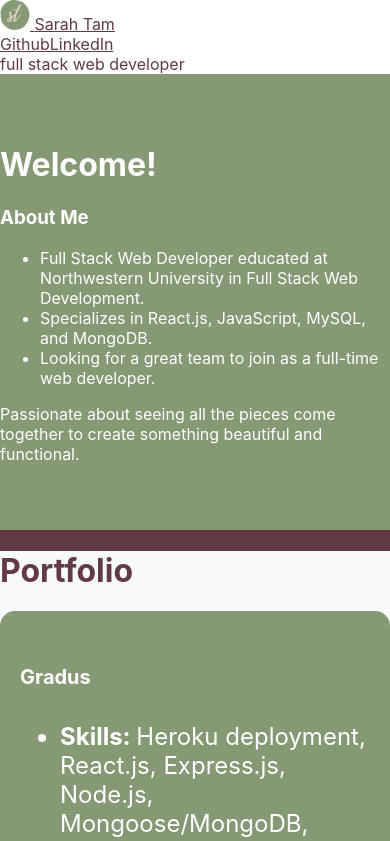
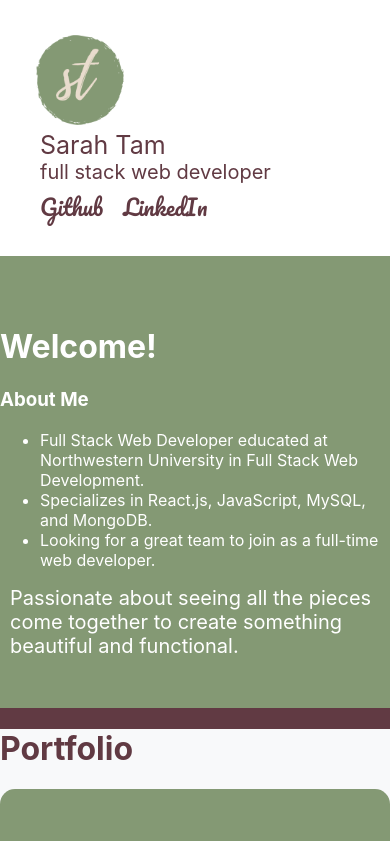
Before and after one commit to sarahtam718/react-portfolio, a React (Create React App) app: page / in a window 390 px wide. Shown: the top 841 px of the page. Built offline with nearby package versions, Linux system fonts and the light colour scheme.

Commit message:
styled the navbar - so pretty and mobile-friendly!

```diff
--- a/public/index.html
+++ b/public/index.html
@@ -7,6 +7,10 @@
     <meta name="theme-color" content="#000000" />
     <link
       href="https://fonts.googleapis.com/css?family=Roboto+Mono&display=swap"
+      rel="stylesheet"
+    />
+    <link
+      href="https://fonts.googleapis.com/css?family=Pacifico&display=swap"
       rel="stylesheet"
     />
     <!--
--- a/src/App.css
+++ b/src/App.css
@@ -4,12 +4,60 @@
   --text-color: white;
   --portfolio-container-color: #f8f9fa;
 }
-.card-title {
+
+* {
+  box-sizing: border-box;
+}
+
+nav {
+  background-color: white;
+  color: var(--background-site-color);
+  display: flex;
+  flex-wrap: wrap;
+  justify-content: flex-start;
+  padding: 30px;
+}
+
+.logo {
+  width: 100px;
+  height: 100px;
+  padding: 5px;
+}
+
+a {
+  color: var(--background-site-color);
+  padding-left: 10px;
+  text-decoration: none;
+  padding-right: 10px;
+}
+
+.nav-links {
+  display: flex;
+  flex-direction: column;
+  flex-wrap: wrap;
+  justify-content: space-evenly;
+}
+
+p {
+  margin-block-start: 0em;
+  margin-block-end: 0em;
+  padding-left: 10px;
   font-size: 20px;
 }
 
-* {
-  box-sizing: border-box;
+.name-link {
+  font-size: 25px;
+}
+
+.site-links {
+  font-family: 'Pacifico', cursive;
+  display: flex;
+  font-size: 22px;
+  padding-top: 3px;
+}
+
+.card-title {
+  font-size: 20px;
 }
 /* .link-button.btn {
   font-family: 'Montserrat', sans-serif;
--- a/src/components/navbar.js
+++ b/src/components/navbar.js
@@ -1,47 +1,19 @@
-import React from "react";
-import SmallLogo from "./images/small-green-dot-logo.png";
+import React from 'react';
+import SmallLogo from './images/small-green-dot-logo.png';
 
 const Navbar = () => (
-  <nav
-    className="navbar navbar-light bg-light shadow"
-    style={{
-      backgroundColor: "white",
-      color: "#613a43"
-    }}
-  >
-    <a
-      className="navbar-brand"
-      style={{ color: "#613A43" }}
-      href="https://github.com/sarahtam718"
-    >
-      <img
-        src={SmallLogo}
-        width="30"
-        height="30"
-        className="d-inline-block align-top"
-        alt=""
-      />{" "}
-      Sarah Tam
-    </a>
-    <div className="navbar-nav navbar-expand-lg mr-lg-auto">
-      <a
-        className="nav-item nav-link p-2"
-        style={{ color: "#613A43" }}
-        href="https://github.com/sarahtam718"
-      >
-        Github
+  <nav>
+    <img className='logo' src={SmallLogo} alt='' />
+    <div className='nav-links'>
+      <a className='name-link' href='https://github.com/sarahtam718'>
+        Sarah Tam
       </a>
-      <a
-        className="nav-item nav-link"
-        style={{ color: "#613A43" }}
-        href="https://linkedin.com/in/sarah-tam"
-      >
-        LinkedIn
-      </a>
+      <p>full stack web developer</p>
+      <div className='site-links'>
+        <a href='https://github.com/sarahtam718'>Github</a>
+        <a href='https://linkedin.com/in/sarah-tam'>LinkedIn</a>
+      </div>
     </div>
-    <span className="navbar-text" style={{ color: "#613A43" }}>
-      full stack web developer
-    </span>
   </nav>
 );
 
```
